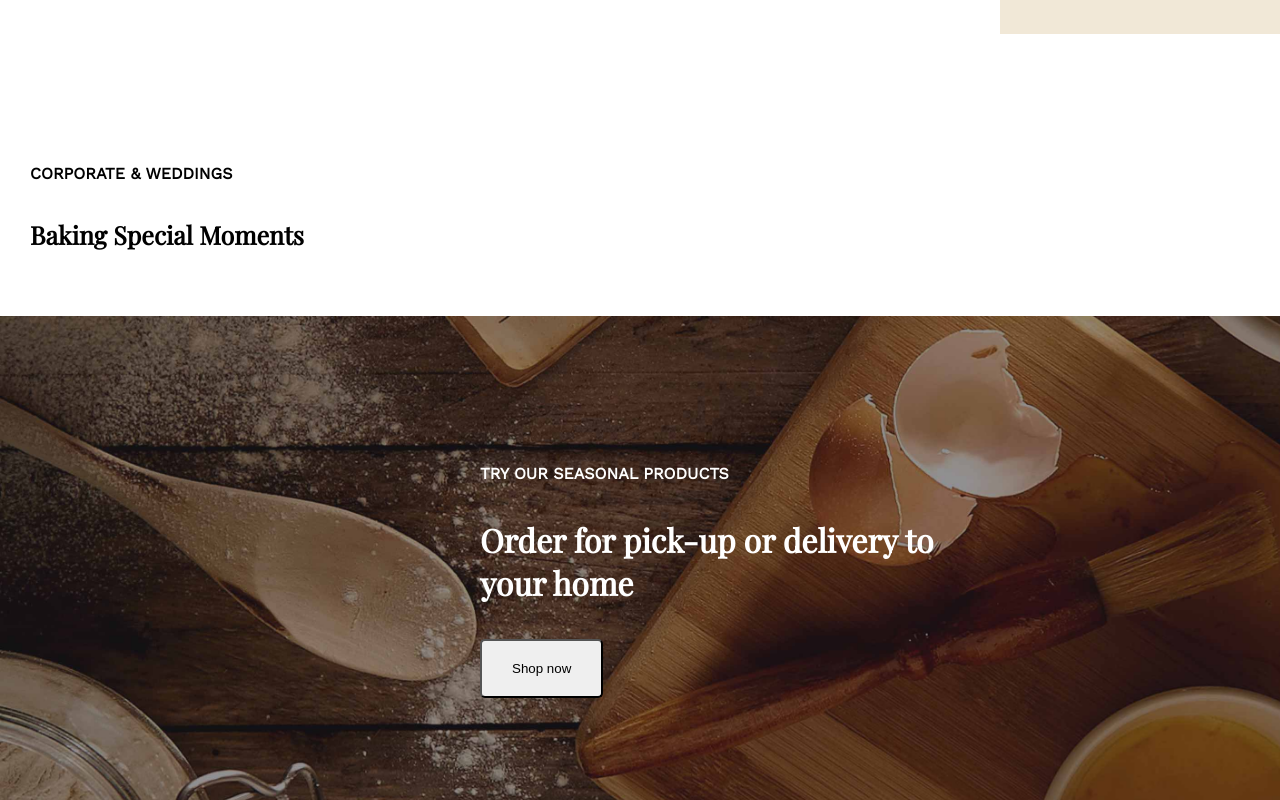
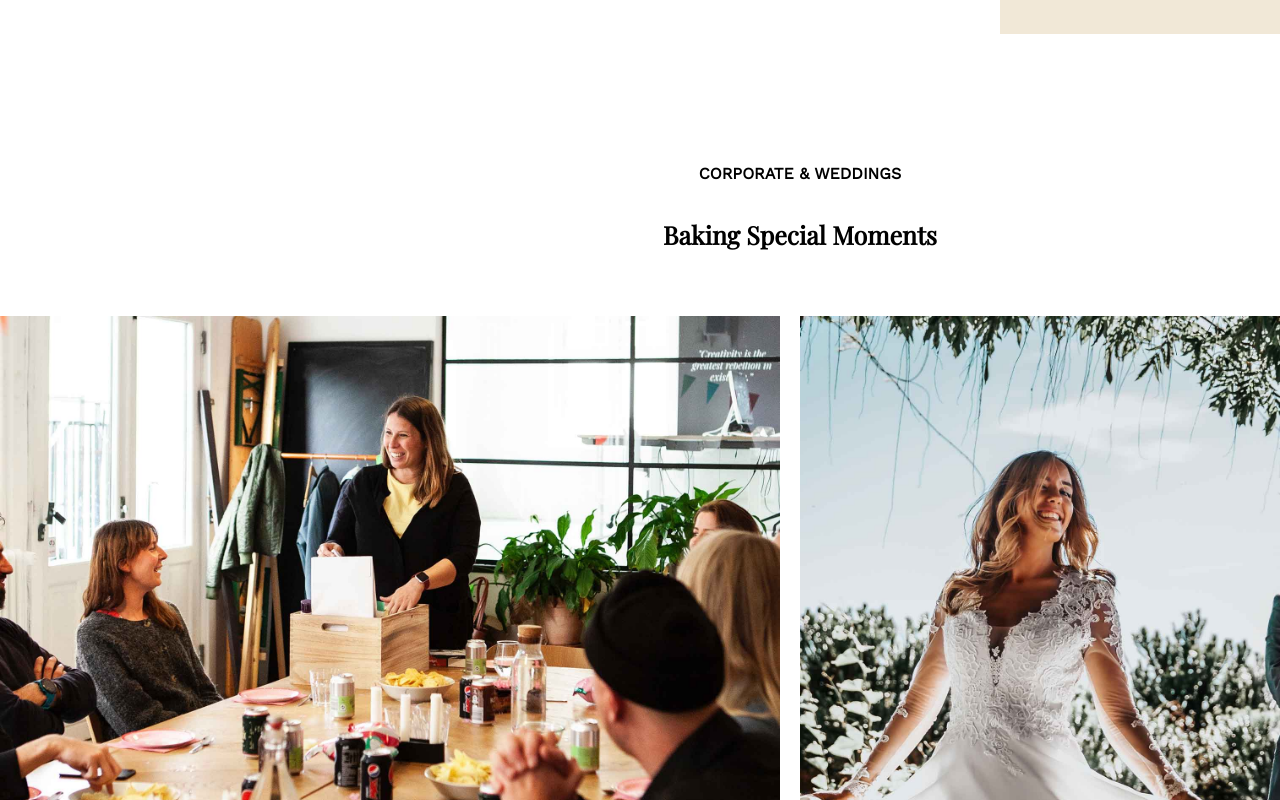
Before and after one commit to EnricoNapolitano/2023-01-31-esame_midterm, a Vue app in the folder proj-html-vuejs/: page / in a window 1280 px wide. Shown: the part 1300-2100 px from the top of the page. Built offline with nearby package versions, Linux system fonts and the light colour scheme.

Commit message:
pictures added in WeddingSection

```diff
--- a/proj-html-vuejs/src/components/AppMain/WeddingSection.vue
+++ b/proj-html-vuejs/src/components/AppMain/WeddingSection.vue
@@ -8,5 +8,31 @@ export default {
 }
 </script>
 <template>
-    <action-call :label="data.event_label" :title="data.event_title"></action-call>
+    <section id="wedding-section" class="container mv-section">
+        <div>
+            <action-call :label="data.event_label" :title="data.event_title"></action-call>
+        </div>
+        <ul class="d-flex jc-between">
+            <li v-for="img in data.event_img"><img :src="img.src" :alt="img.event"></li>
+        </ul>
+    </section>
 </template>
+
+<style lang="scss">
+@use '../../assets/scss/partials/mixins' as*;
+
+#wedding-section {
+    div {
+        text-align: center;
+        @include center-align;
+    }
+
+    figure {
+        max-width: 45%;
+    }
+
+    img {
+        max-width: 100%;
+    }
+}
+</style>
```
